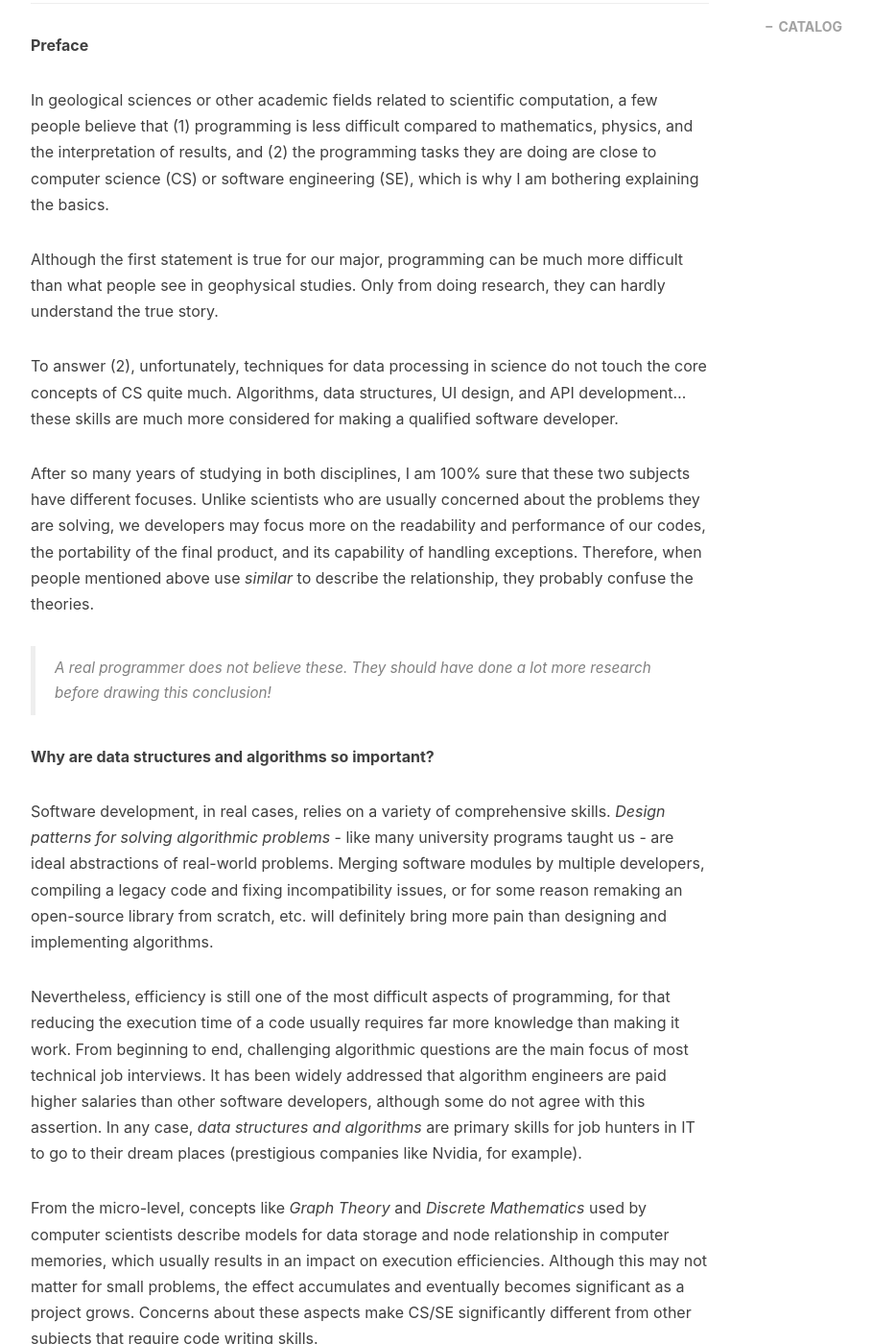
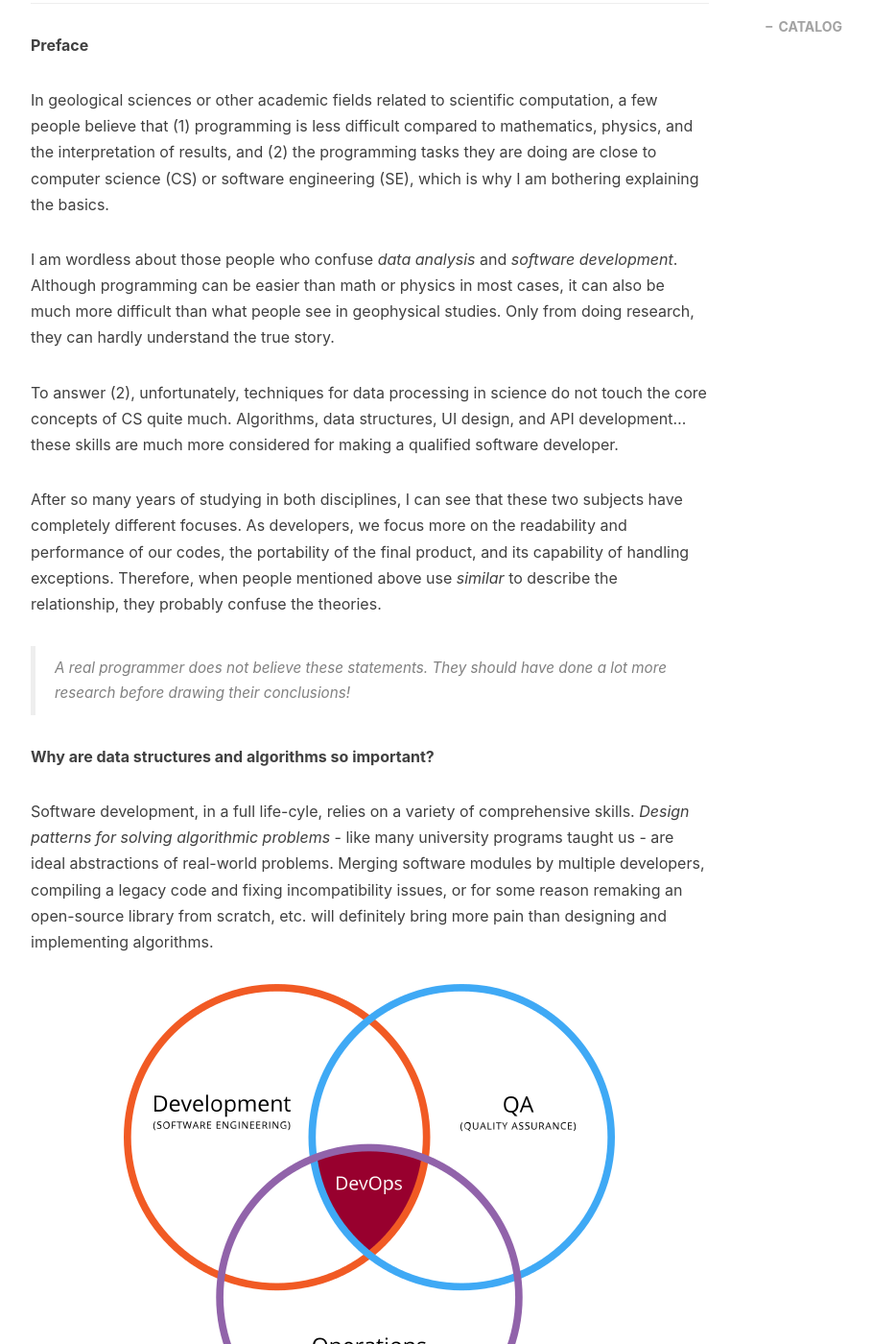
Before and after one commit to gengyu89/gengyu89.github.io, a Jekyll site: the page built from _posts/2020-09-13-leetcode-journey.markdown, in a window 1280 px wide and 1400 px high, scrolled down 809 px. Shown: the whole window at 96% size, without its empty margins (233-1142 px from the left). Built offline with Jekyll 4.4.1, drawn with Linux system fonts in a browser that asks for light colours; nearby versions of some CDN libraries; comment, search, counter and statistics services are not loaded; some of the changed text lies outside the part shown.

Commit message:
highly insultive

```diff
--- a/_posts/2020-08-09-maze-algorithms.markdown
+++ b/_posts/2020-08-09-maze-algorithms.markdown
@@ -257,7 +257,7 @@
 
 推导时间复杂度是 CS 中较难的部分，分治方法被用于归并排序、快速排序和许多并行设计的场景。在快速排序里面，如果 `pivot` 的值和数组的最小或最大值靠得太近，就不能够很好地发挥分治方法的加速效果。
 
-类似地，假设对一个 MxN 的迷宫，`pivot` 的坐标刚好离画布的某一角有一个单元格的距离。在这种最坏的情形下，会得到一个大小为 (M-1)(N-1) 的子问题（四个子区域中最大的）。如果我们每一步递归调用都假设最坏的情况，如此继续下去，得到的时间复杂度上限为 O[(M<sup>2</sup>)(N<sup>2</sup>)]。用节点个数表示，那就是 O[V<sup>2</sup>]。
+类似地，假设对一个 MxN 的迷宫，`pivot` 的坐标刚好离画布的某一角有一个单元格的距离。在这种最坏的情形下，会得到一个大小为 (M-1)(N-1) 的子问题（四个子区域中最大的）。如果我们每一步递归调用都假设最坏的情况，如此继续下去，得到的时间复杂度上限为 O[M<sup>2</sup>N<sup>2</sup>]。用节点个数表示，那就是 O[V<sup>2</sup>]。
 
 经试验，每一次分割以后，挖洞的墙壁数量不少于三个时才能保证不生成大量封闭的区域。开四个洞会形成环路，不满足 “任意两点间的路径唯一” 的要求。
 
--- a/_posts/2020-09-13-leetcode-journey.markdown
+++ b/_posts/2020-09-13-leetcode-journey.markdown
@@ -25,21 +25,23 @@
 
 In geological sciences or other academic fields related to scientific computation, a few people believe that (1) programming is less difficult compared to mathematics, physics, and the interpretation of results, and (2) the programming tasks they are doing are close to computer science (CS) or software engineering (SE), which is why I am bothering explaining the basics.
 
-Although the first statement is true for our major, programming can be much more difficult than what people see in geophysical studies. Only from doing research, they can hardly understand the true story.
+I am wordless about those people who confuse *data analysis* and *software development*. Although programming can be easier than math or physics in most cases, it can also be much more difficult than what people see in geophysical studies. Only from doing research, they can hardly understand the true story.
 
 To answer (2), unfortunately, techniques for data processing in science do not touch the core concepts of CS quite much. Algorithms, data structures, UI design, and API development... these skills are much more considered for making a qualified software developer.
 
-After so many years of studying in both disciplines, I am 100% sure that these two subjects have different focuses. Unlike scientists who are usually concerned about the problems they are solving, we developers may focus more on the readability and performance of our codes, the portability of the final product, and its capability of handling exceptions. Therefore, when people mentioned above use *similar* to describe the relationship, they probably confuse the theories.
+After so many years of studying in both disciplines, I can see that these two subjects have completely different focuses. As developers, we focus more on the readability and performance of our codes, the portability of the final product, and its capability of handling exceptions. Therefore, when people mentioned above use *similar* to describe the relationship, they probably confuse the theories.
 
-> A real programmer does not believe these. They should have done a lot more research before drawing this conclusion!
+> A real programmer does not believe these statements. They should have done a lot more research before drawing their conclusions!
 
 **Why are data structures and algorithms so important?**
 
-Software development, in real cases, relies on a variety of comprehensive skills. *Design patterns for solving algorithmic problems* - like many university programs taught us - are ideal abstractions of real-world problems. Merging software modules by multiple developers, compiling a legacy code and fixing incompatibility issues, or for some reason remaking an open-source library from scratch, etc. will definitely bring more pain than designing and implementing algorithms.
+Software development, in a full life-cyle, relies on a variety of comprehensive skills. *Design patterns for solving algorithmic problems* - like many university programs taught us - are ideal abstractions of real-world problems. Merging software modules by multiple developers, compiling a legacy code and fixing incompatibility issues, or for some reason remaking an open-source library from scratch, etc. will definitely bring more pain than designing and implementing algorithms.
 
-Nevertheless, efficiency is still one of the most difficult aspects of programming, for that reducing the execution time of a code usually requires far more knowledge than making it work. From beginning to end, challenging algorithmic questions are the main focus of most technical job interviews. It has been widely addressed that algorithm engineers are paid higher salaries than other software developers, although some do not agree with this assertion. In any case, *data structures and algorithms* are primary skills for job hunters in IT to go to their dream places (prestigious companies like Nvidia, for example).
+![devops](/img/in-post/post-leetcode-journey/Devops.svg.png)
 
-From the micro-level, concepts like *Graph Theory* and *Discrete Mathematics* used by computer scientists describe models for data storage and node relationship in computer memories, which usually results in an impact on execution efficiencies. Although this may not matter for small problems, the effect accumulates and eventually becomes significant as a project grows. Concerns about these aspects make CS/SE significantly different from other subjects that require code writing skills.
+Nevertheless, efficiency is still one of the most difficult aspects of programming, for that reducing the execution time of a code usually requires far more knowledge than making it work. From beginning to end, challenging algorithmic questions are the main focus of most technical job interviews. It has been widely addressed that algorithm engineers are paid higher salaries than other software developers, although some do not agree with this assertion. In any case, *data structures and algorithms* are primary skills for job hunters in IT to go to their dream places (big-name companies like Nvidia, for example).
+
+From the micro-level, concepts like *Graph Theory* and *Discrete Mathematics* used by computer scientists describe models for data storage and nodal relationship, which usually results in an impact on execution efficiencies. Although this may not matter for small problems, the effect accumulates and eventually becomes significant as a project grows. Concerns about these aspects make CS/SE significantly different from other subjects that require code writing skills.
 
 ![rb_tree](/img/in-post/post-leetcode-journey/Red-black_tree_example.png)
 
```
Also changed, not shown: other parts of _posts/2020-09-13-leetcode-journey.markdown (+4 -2 lines), img/in-post/post-leetcode-journey/Devops.svg.png (added).
